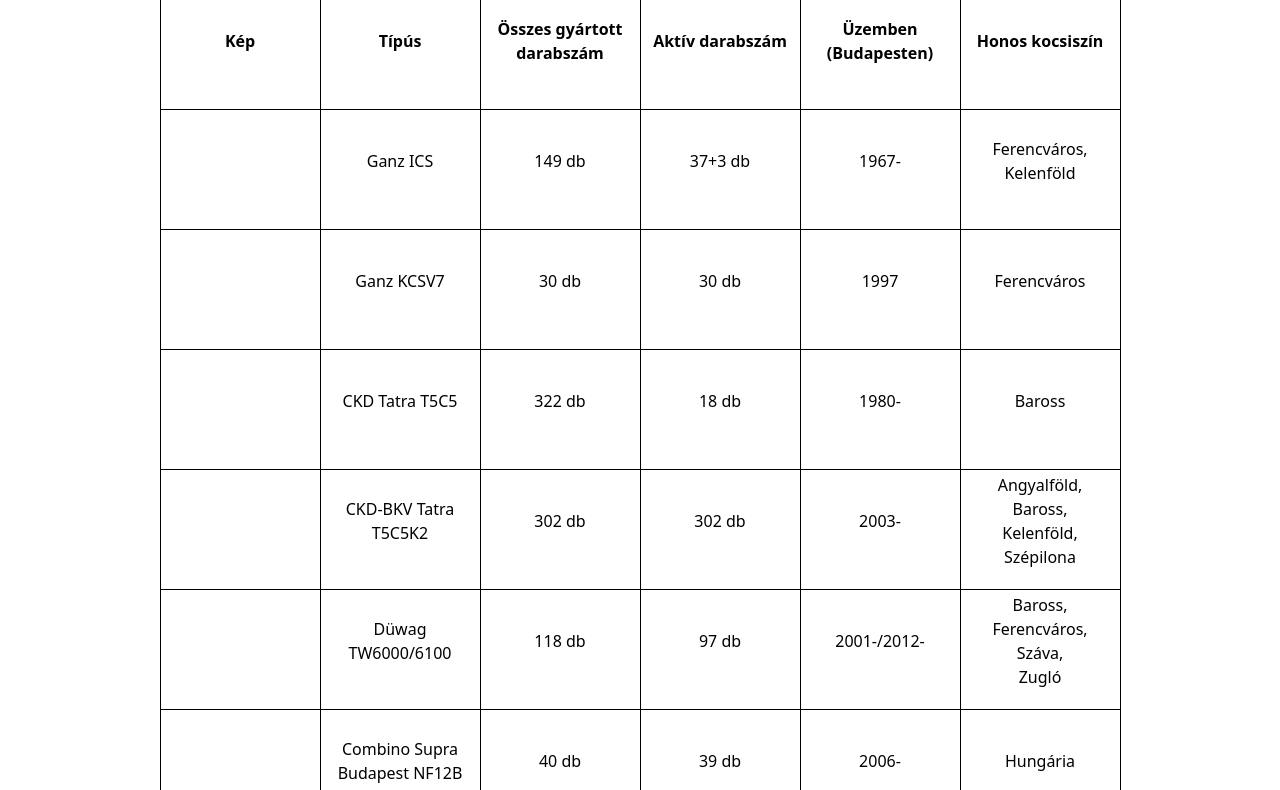
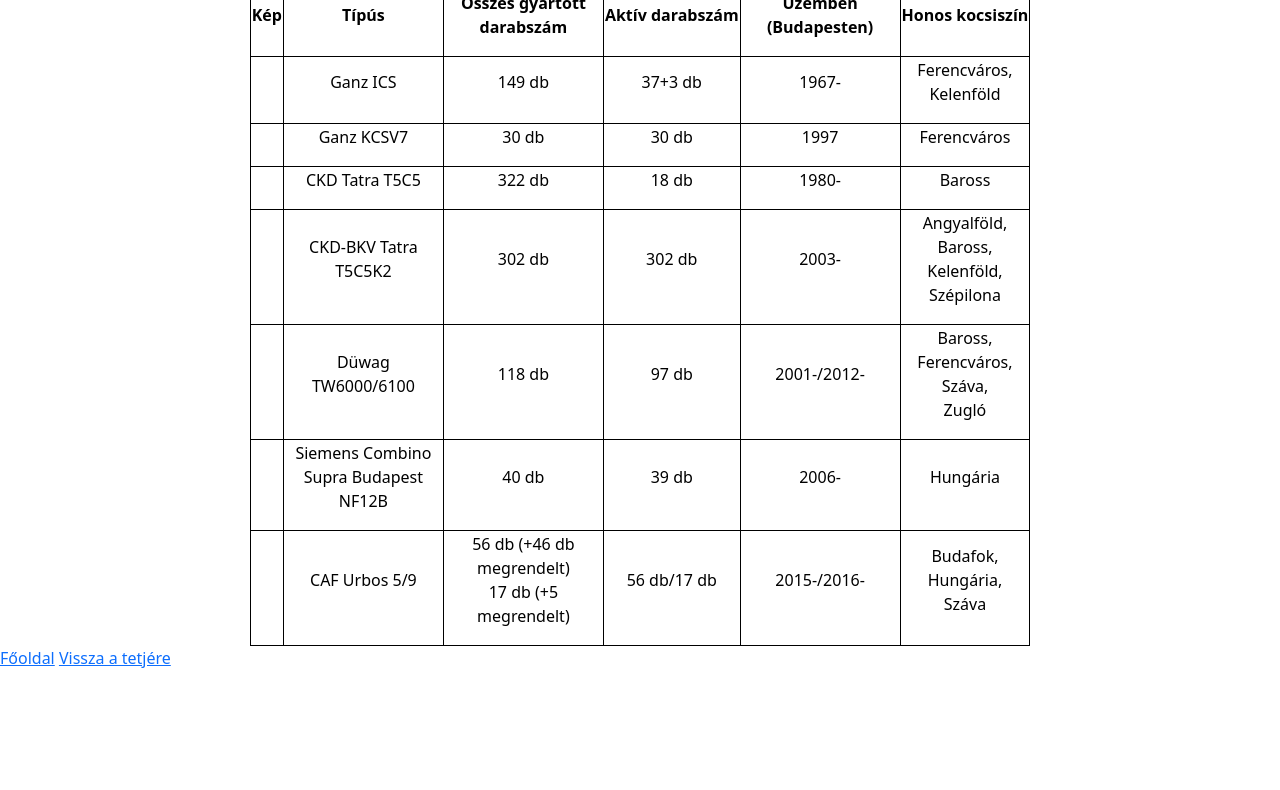
Before and after one commit to PosztoHUN/Budapest-Kozlekedese, a plain HTML site: page villamos.html in a window 1280 px wide. Shown: the part 137-927 px from the top of the page. After the commit the page ends 807 px from the top, so only its background shows below. Drawn offline with Linux system fonts and the light colour scheme.

Commit message:
Update villamos.html
1.0.1.B

```diff
--- a/villamos.html
+++ b/villamos.html
@@ -8,8 +8,8 @@
         <link rel="stylesheet" href="style.css">
         <style>
             img, th, td{
-                width: 160px;
-                height: 120px;
+                max-width: 160px;
+                max-height: 120px;
             }
         </style>
     </head>
@@ -154,7 +154,7 @@
                         <img class="img-fluid" src="" alt=""></img>
                     </td>
                     <td>
-                        <p>Combino Supra Budapest NF12B</p>
+                        <p>Siemens Combino Supra Budapest NF12B</p>
                     </td>
                     <td>
                         <p>40 db</p>
```
